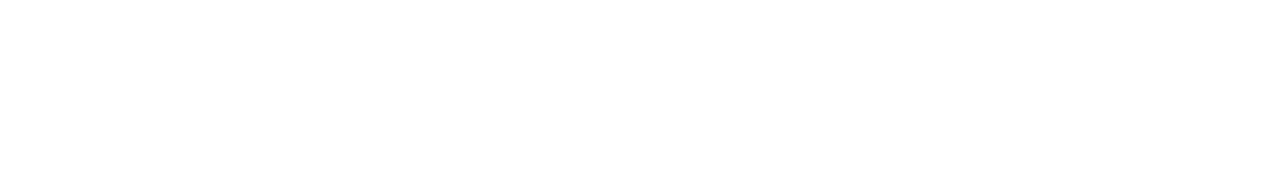
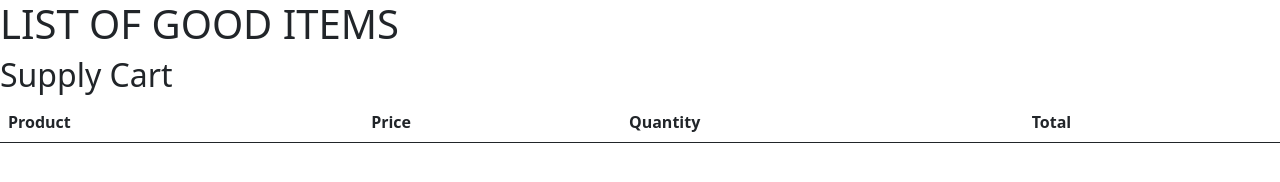
Before and after one commit to merylgrace/ecom-fga, a plain HTML site: page index.html in a window 1280 px wide. Drawn offline with nearby package versions, Linux system fonts and the light colour scheme.

Commit message:
added html body

```diff
--- a/index.html
+++ b/index.html
@@ -6,3 +6,24 @@
     <link href="https://cdn.jsdelivr.net/npm/bootstrap@5.0.2/dist/css/bootstrap.min.css" rel="stylesheet" integrity="sha384-EVSTQN3/azprG1Anm3QDgpJLIm9Nao0Yz1ztcQTwFspd3yD65VohhpuuCOmLASjC" crossorigin="anonymous">
     <title>Good Items</title>
 </head>
+
+<body>
+    <h1>LIST OF GOOD ITEMS</h1>
+
+    <div class="card-group" id="product-list"></div>
+
+    <h2>Supply Cart</h2>
+    <table class="table">
+        <thead>
+            <tr>
+                <th scope="col">Product</th>
+                <th scope="col">Price</th>
+                <th scope="col">Quantity</th>
+                <th scope="col">Total</th>
+            </tr>
+        </thead>
+        <tbody id="cart-items">
+
+        </tbody>
+    </table>
+</body>
```
